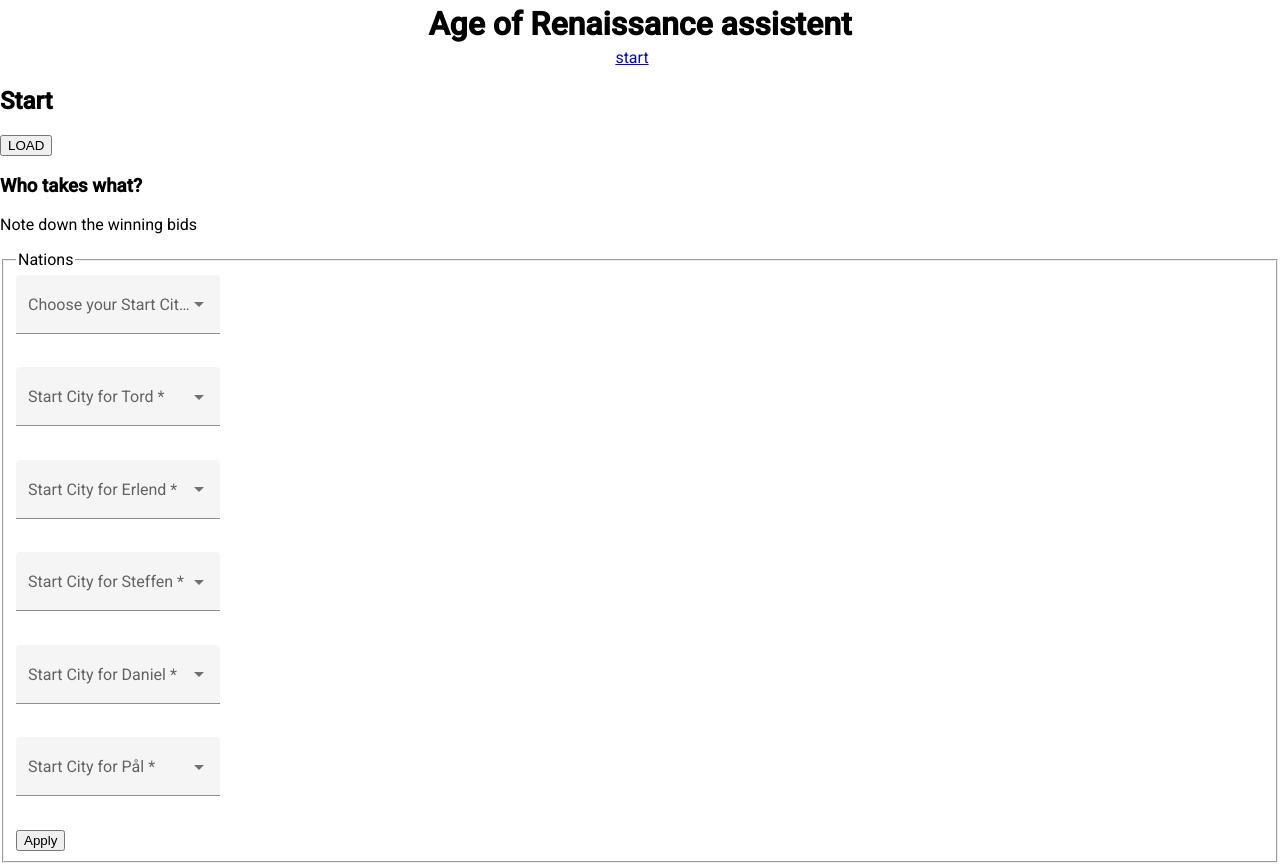
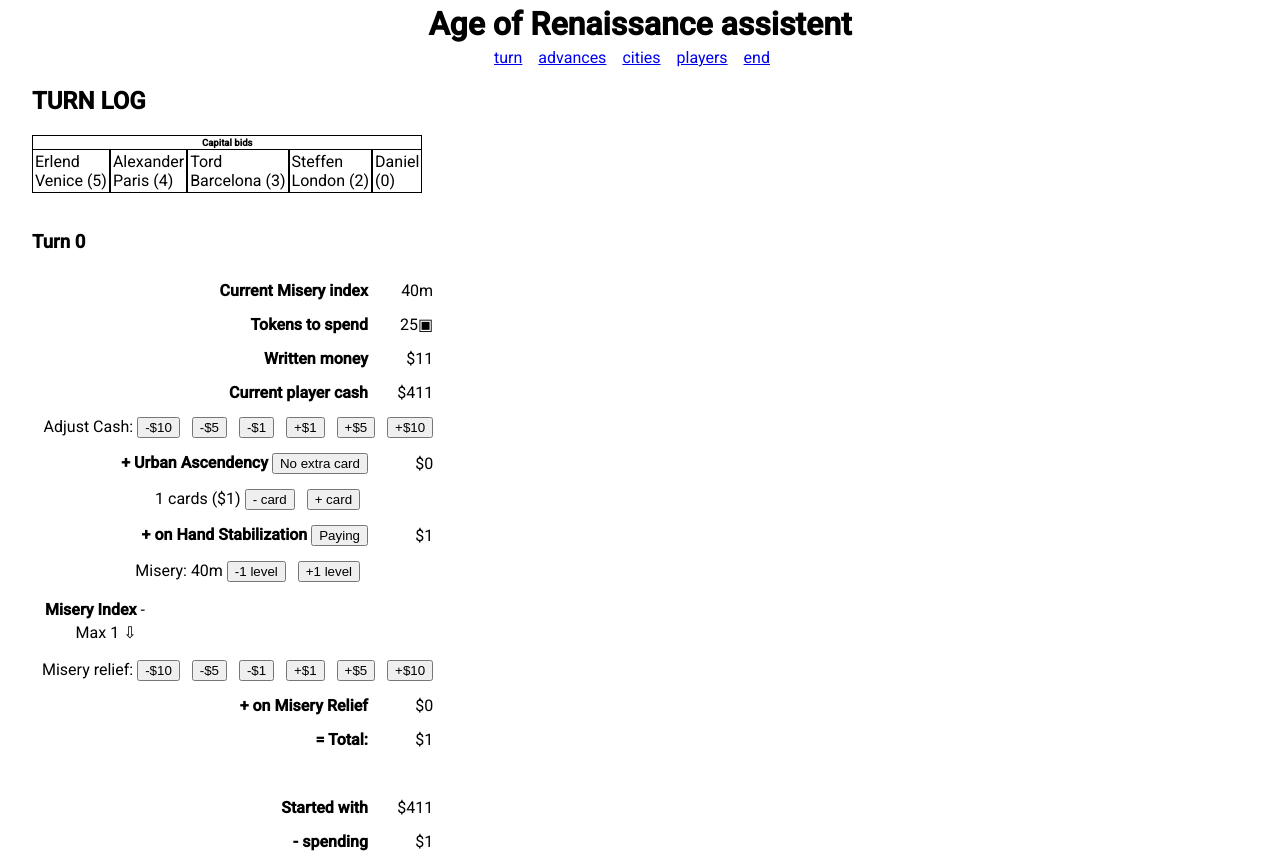
Before and after one commit to alkemann/aor, an Angular app: page /turn in a window 1280 px wide. Before the commit this address led to /start. Shown: the top 865 px of the page. Built offline with nearby package versions, Linux system fonts and the light colour scheme.

Commit message:
Fixed sliding bids for players

```diff
--- a/src/app/app.module.ts
+++ b/src/app/app.module.ts
@@ -23,6 +23,7 @@ import { BrowserAnimationsModule } from '@angular/platform-browser/animations';
 
 import { MatCheckboxModule } from '@angular/material/checkbox';
 import { MatSelectModule } from '@angular/material/select';
+import { MatSliderModule } from '@angular/material/slider';
 // import { MatChipsModule } from '@angular/material/chips';
 
 
@@ -52,6 +53,7 @@ import { MatSelectModule } from '@angular/material/select';
     MatCheckboxModule,
     // MatChipsModule,
     MatSelectModule,
+    MatSliderModule,
   ],
   providers: [],
   bootstrap: [AppComponent]
--- a/src/app/enums/nation.ts
+++ b/src/app/enums/nation.ts
@@ -4,5 +4,5 @@ export enum Nation {
   London = "London",
   Barcelona = "Barcelona",
   Venice = "Venice",
-  Genova = "Genova"
+  Genoa = "Genoa"
 }
--- a/src/app/models/player.ts
+++ b/src/app/models/player.ts
@@ -85,6 +85,11 @@ export class User extends Player {
     obj.gold = this.$;
     return obj;
   }
+
+  public setStartCity(n: Nation): void {
+    this.nation = n;
+    this.cities = [n];
+  }
 }
 
 export interface PlayerState {
--- a/src/app/ui/start/devide/devide.component.html
+++ b/src/app/ui/start/devide/devide.component.html
@@ -24,7 +24,15 @@
           <mat-option *ngFor="let nation of allNations" value="{{nation}}" [disabled]="!availableNations.has(nation)" >{{nation}}</mat-option>
           <mat-option style="color:#999"> -- </mat-option>
         </mat-select>
-      </mat-form-field>
+      </mat-form-field> &nbsp;
+      <mat-slider
+          (change)="bidFor($event, key)"
+          thumbLabel
+          tickInterval="1"
+          step="1"
+          min="0"
+          max="10"
+          aria-label="units"></mat-slider>
     </div>
 
     <input type="submit" value="Apply">
--- a/src/app/ui/start/devide/devide.component.ts
+++ b/src/app/ui/start/devide/devide.component.ts
@@ -7,6 +7,9 @@ import { FormControl, NgForm } from '@angular/forms';
 
 interface SelectArr {
   [key: string]: string;
+}
+interface BidsArr {
+  [key: string]: number;
 }
 
 @Component({
@@ -20,8 +23,6 @@ export class DevideComponent implements OnInit {
 
   public availableNations: Set<string>;
   public allNations: string[];
-
-  disableSelect = new FormControl(false);
 
   public myNation: Nation;
   public otherNations: Nation[];
@@ -37,8 +38,10 @@ export class DevideComponent implements OnInit {
   public get playerKeys(): any { return this.pk; }
   public get playerNames(): string[] { return this.pn; }
 
-  private keys: string[] = ['user', '0', '1', '2'];
+  private keys: string[] = ['user', '0', '1'];
   private selectedCity: SelectArr = {'user': '', '0': '', '1': ''};
+  private bids : BidsArr = {'0':0, '1': 0};
+
 
   ngOnInit(): void {
     this.pk = Array.from(Array(this.GameService.numberOfPlayers()-1).keys())
@@ -53,38 +56,43 @@ export class DevideComponent implements OnInit {
       an.push('Paris');
       this.keys.push('2');
       this.selectedCity['2'] = '';
+      this.bids['2'] = 0;
     }
     if (p >= 5) {
       an.push('London');
       this.keys.push('3');
       this.selectedCity['3'] = '';
+      this.bids['3'] = 0;
     }
     if (p >= 6) {
       an.push('Hamburg');
       this.keys.push('4');
       this.selectedCity['4'] = '';
+      this.bids['4'] = 0;
     }
     this.allNations = an;
     this.availableNations = new Set<string>(an);
   }
 
-
   public submit(form:NgForm): void {
-    console.log(this.selectedCity);
     for (let i = 0; i < this.keys.length; i++) {
       const element = this.keys[i];
       if (this.selectedCity[i] === '') return;
 
     }
-    this.PlayerService.player.nation = form.value.myNation;
-    this.PlayerService.player.cities = [this.PlayerService.player.nation];
+    const startNation = Nation[this.selectedCity['user'] as keyof typeof Nation];
+    this.PlayerService.player.setStartCity(startNation);
     const players = this.PlayerService.others;
     for (let i = 0; i < players.length; i++) {
       const player = players[i];
-      player.nation = form.value['player-nation-' + i];
-      player.bid = form.value['player-bid-' + i];
+      player.nation = Nation[this.selectedCity[i] as keyof typeof Nation];
+      player.bid = this.bids[i];
     }
     this.done.emit();
+  }
+
+  bidFor($event: any, key: any): any {
+    this.bids[key] = $event.value
   }
 
   selectedFor($event: any, key: string): any {
@@ -98,9 +106,4 @@ export class DevideComponent implements OnInit {
     return true;
   }
 
-  // public drop(event: CdkDragDrop<string[]>): void {
-  //   console.log(event);
-  //   moveItemInArray(this.vegetables, event.previousIndex, event.currentIndex);
-  // }
-
 }
--- a/src/app/ui/start/start.component.ts
+++ b/src/app/ui/start/start.component.ts
@@ -35,7 +35,7 @@ export class StartComponent implements OnInit {
 
     // create
     this.GameService.createGame({
-      count: "6",
+      count: "5",
       sameTurnResearch: true
     });
 
@@ -45,15 +45,15 @@ export class StartComponent implements OnInit {
     this.PlayerService.newOtherPlayer("Erlend");
     this.PlayerService.newOtherPlayer("Steffen");
     this.PlayerService.newOtherPlayer("Daniel");
-    this.PlayerService.newOtherPlayer("Pål");
+    // this.PlayerService.newOtherPlayer("Pål");
 
     // bid
     const player = this.PlayerService.player;
     player.payForBid(4);
 
-    /*
+
     // devide
-    this.PlayerService.player.nation = Nation.Paris;
+    this.PlayerService.player.setStartCity(Nation.Paris);
     const players = this.PlayerService.others;
     players[0].nation = Nation.Barcelona;
     players[0].bid = 3;
@@ -61,8 +61,8 @@ export class StartComponent implements OnInit {
     players[1].bid = 5;
     players[2].nation = Nation.London;
     players[2].bid = 2;
-    players[3].nation = Nation.Genova;
-    players[3].bid = 4;
+    // players[3].nation = Nation.Genoa;
+    // players[3].bid = 4;
 
     // tokens
     this.GameService.start(25);
@@ -87,8 +87,6 @@ export class StartComponent implements OnInit {
 
     player.add("V");
     player.add("Z");
-    */
-    this.phase = 3;
   }
 
   public after(): void {
```
